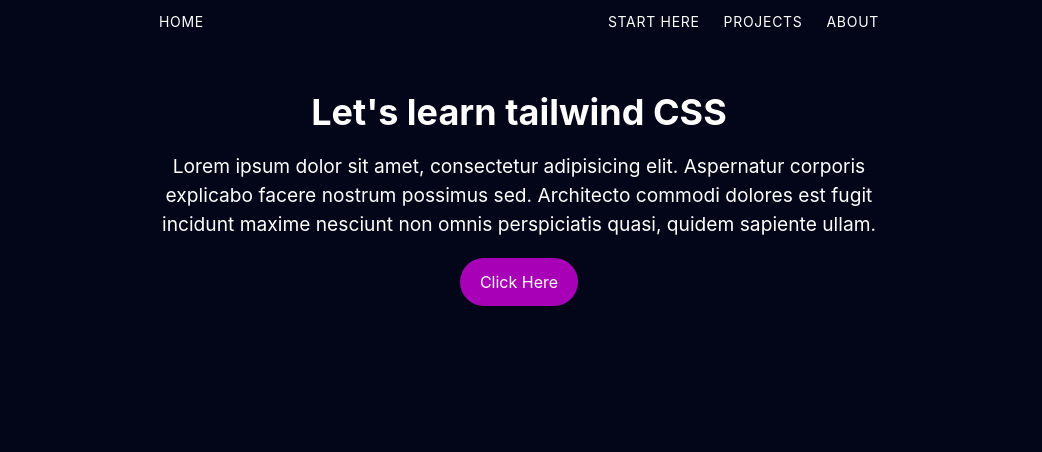
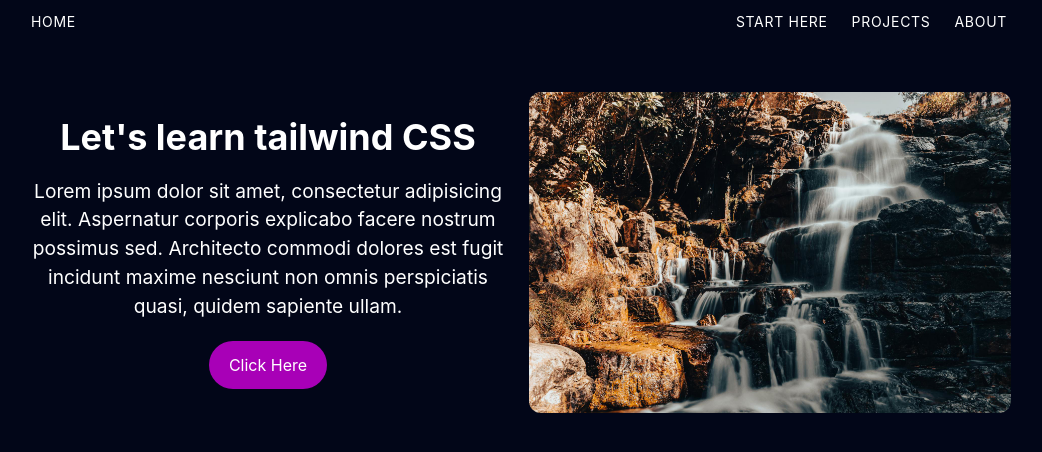
Before and after one commit to vidyarambham/tailwind-css-beginners, a website built with Vite: page index.html in a window 1280 px wide. Shown: the whole page, without its empty margins (121-1163 px from the left). Built offline with nearby package versions, Linux system fonts and the light colour scheme.

Commit message:
hero section using grid

```diff
--- a/index.html
+++ b/index.html
@@ -8,7 +8,7 @@
   </head>
 
   <body class="bg-slate-950 text-white">
-    <header class="max-w-3xl mx-auto px-5 py-3">
+    <header class="max-w-5xl mx-auto px-5 py-3">
       <nav>
         <ul
           class="flex justify-center sm:justify-between flex-wrap gap-x-4 gap-y-1 uppercase tracking-wider text-sm"
@@ -45,20 +45,31 @@
       </nav>
     </header>
 
-    <section class="space-y-5 text-center max-w-3xl mx-auto px-5 py-12">
+    <section
+      class="grid gap-5 lg:grid-cols-2 items-center text-center max-w-3xl lg:max-w-5xl mx-auto px-5 py-12"
+    >
+      <img
+        src="/waterfall.jpg"
+        alt="waterfall"
+        width="1920"
+        height="1280"
+        class="rounded-xl lg:order-2"
+      />
+      <div class="space-y-5">
         <h1 class="text-4xl font-bold">Let's learn tailwind CSS</h1>
         <p class="text-[1.2rem]">
           Lorem ipsum dolor sit amet, consectetur adipisicing elit. Aspernatur
           corporis explicabo facere nostrum possimus sed. Architecto commodi
-        dolores est fugit incidunt maxime nesciunt non omnis perspiciatis quasi,
-        quidem sapiente ullam.
+          dolores est fugit incidunt maxime nesciunt non omnis perspiciatis
+          quasi, quidem sapiente ullam.
         </p>
 
         <a
           href=""
           class="inline-block bg-fuchsia-700 py-3 px-5 rounded-full hover:bg-fuchsia-600 transition-colors"
-        >Click Here</a
-      >
+          >Click Here
+        </a>
+      </div>
     </section>
     <script type="module" src="/src/main.ts"></script>
   </body>
```
Also changed, not shown: public/waterfall.jpg (added). Lines whose indentation alone changed are shown as unchanged.
